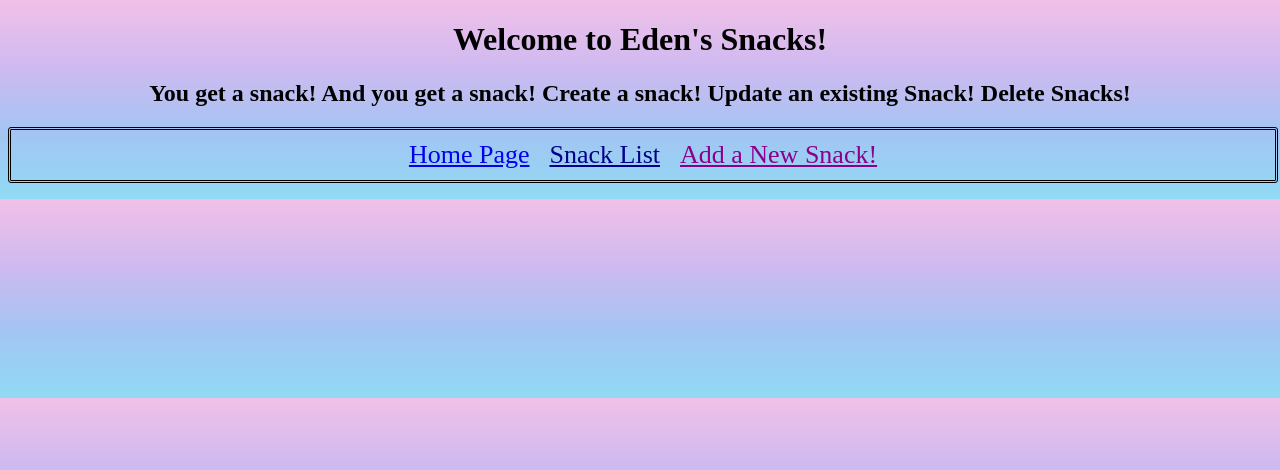
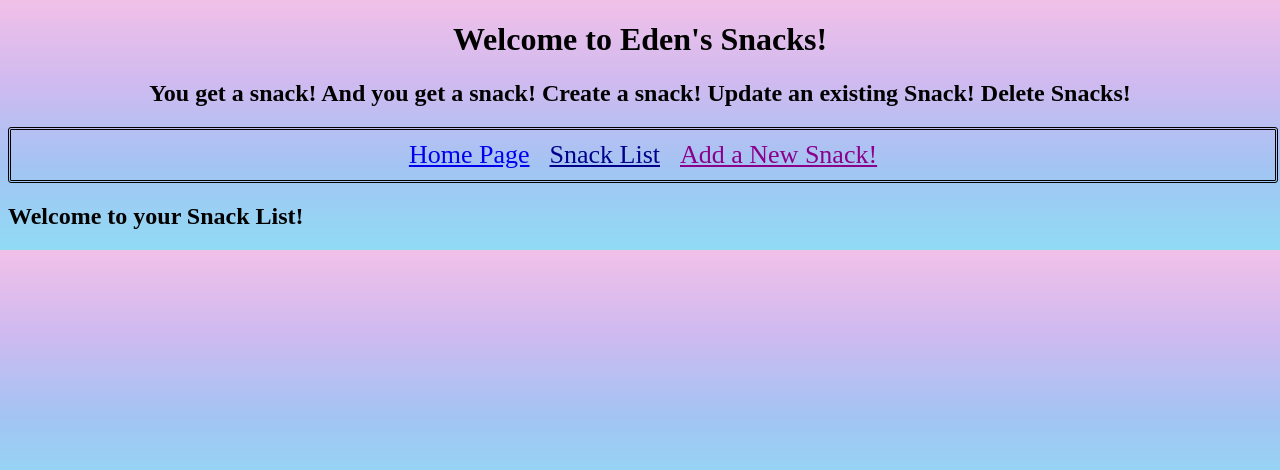
Before and after one commit to eden-brekke/snacks-crud, a Django app: page /list/ in a window 1280 px wide. Shown: the top 470 px of the page. Run offline with Django 4.2, Linux system fonts and the light colour scheme; data that the repository does not hold is empty.

Commit message:
added a header and some style

```diff
--- a/templates/snack_list.html
+++ b/templates/snack_list.html
@@ -1,10 +1,11 @@
 {% extends 'base.html' %}
 
 {%block content%}
+<h2> Welcome to your Snack List! </h3>
 <ul>
   {% for snack in object_list %}
-    <li>
-      <a href="{% url 'snack_detail' snack.pk %}">{{ snack.title }}</a>
+    <li style="margin: 20px;">
+      <a style="font-size: 24px;" href="{% url 'snack_detail' snack.pk %}">{{ snack.title }}</a>
     </li>
   {%endfor%}
 </ul>
```
